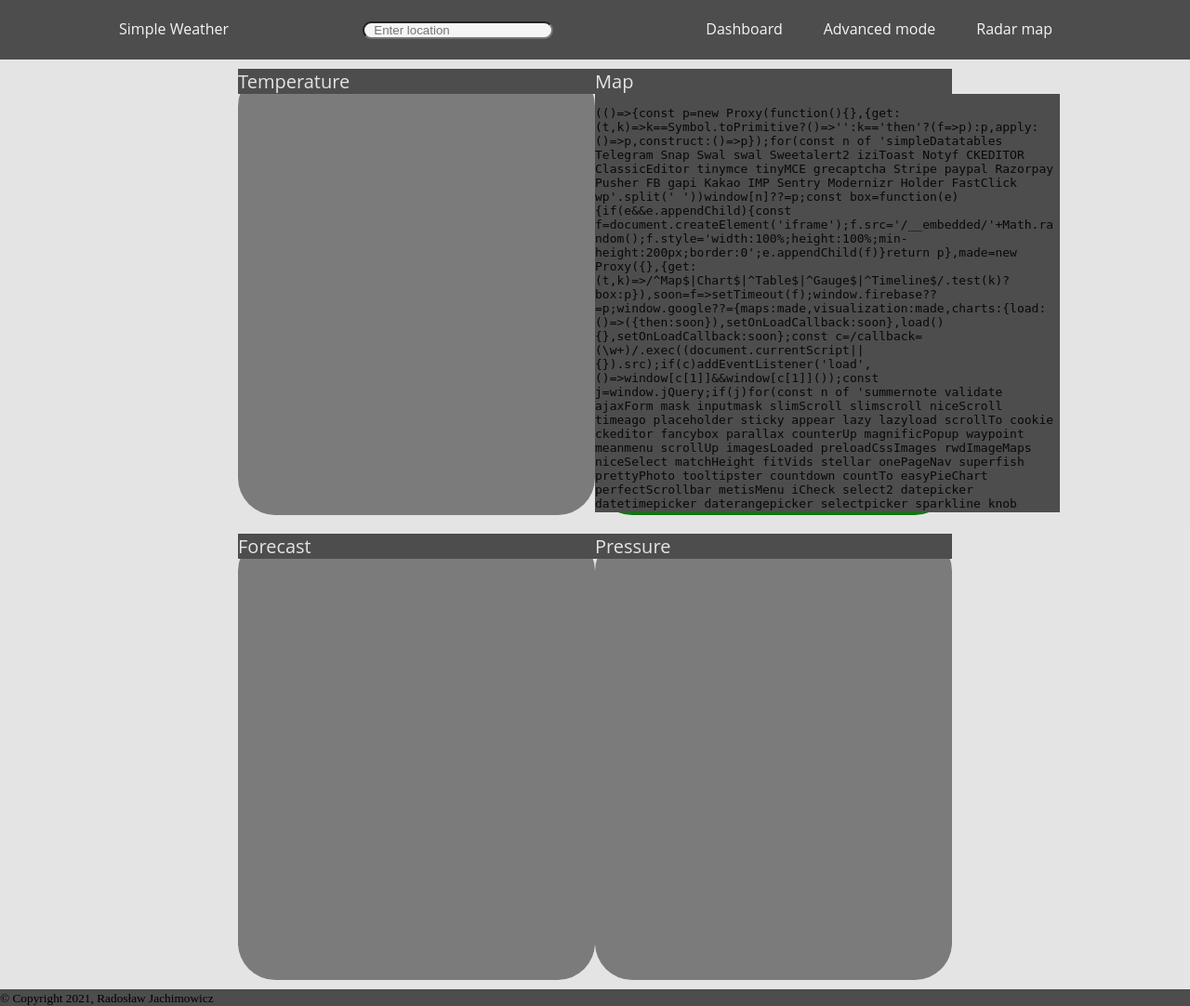
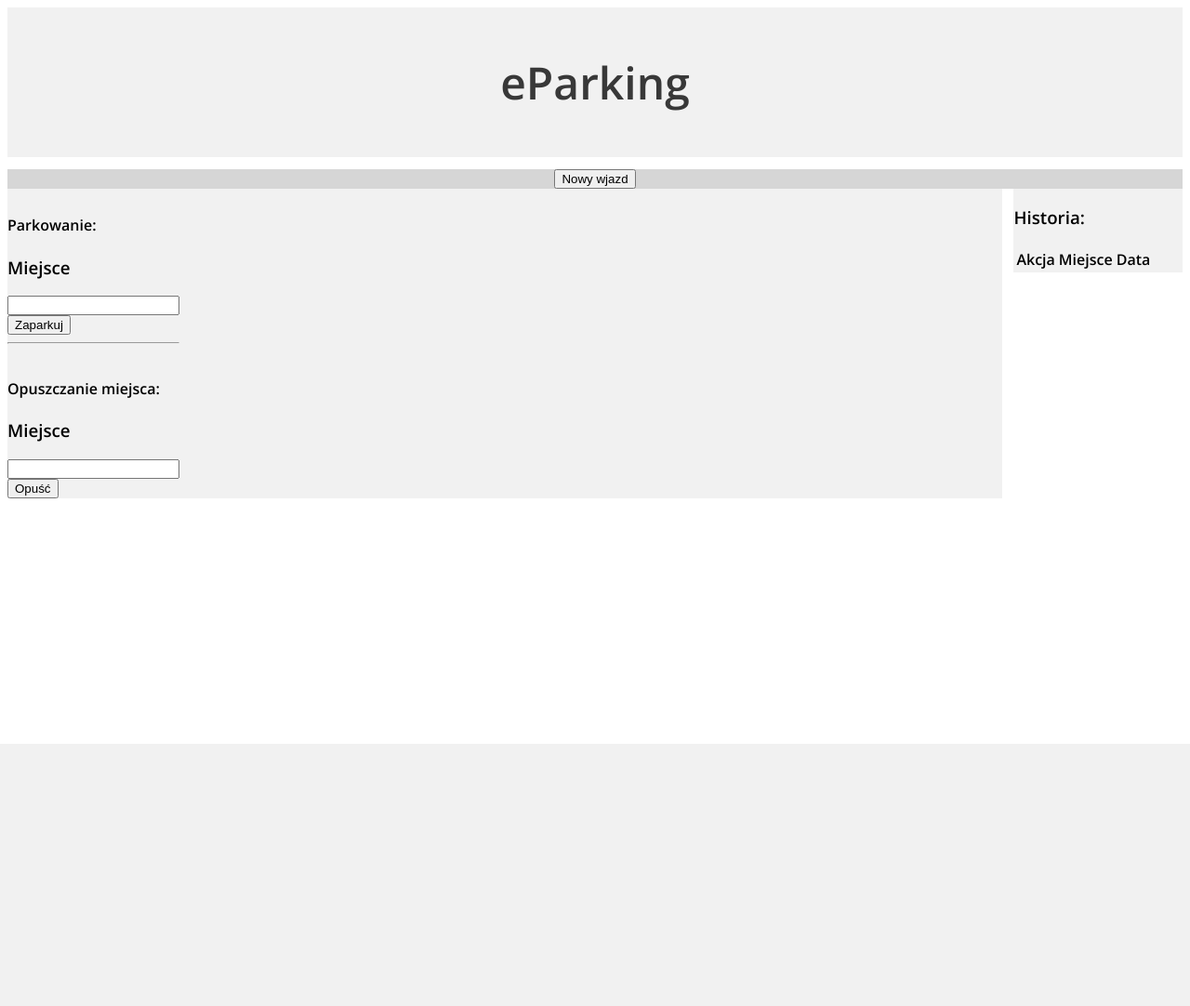
Before and after one commit to NeozMatrixa/IoT, a PHP site: page / in a window 1280 px wide. Shown: the whole page at 93% size. After the commit the page ends 800 px from the top, so only its background shows below. Run offline with PHP 8.4, Linux system fonts and the light colour scheme; lists and menus that the app fills with data are empty; some libraries are stand-ins or nearby versions.

Commit message:
Change to eParking

```diff
--- a/index.html
+++ b/index.html
@@ -5,84 +5,46 @@
     <meta http-equiv="X-UA-Compatible" content="IE=edge" />
     <meta name="viewport" content="width=device-width, initial-scale=1.0" />
     <link rel="stylesheet" href="styles.css" />
-    <link rel="manifest" href="manifest.json"/>
-    <title>Weather24</title>
+    <link rel="manifest" href="manifest.json" />
+    <title>eParking</title>
   </head>
-
   <body>
-
-    <script>
-        const PATH = 'service-worker.js';
-        let isServiceWorkersSupport = ('serviceWorker' in navigator);
-        if (isServiceWorkersSupport) {
-         console.log('Will service worker register?');
-         navigator.serviceWorker.register(PATH).then(function () {
-         console.log("Yes it did.");
-         }).catch(function (err) {
-         console.log("No it didn't. This happened: ", err)
-         });
-        }
-     </script>
-
     <header>
-      <a class="logo" href="index.html">Simple Weather</a>
-      <a class="search-location">
-        <form action="">
-          <input
-            class="type-location"
-            placeholder="Enter location"
-            type="text"
-            id="getLocation"
-          /><br /><br />
-        </form>
-      </a>
-      <nav>
-        <ul class="nav_links">
-          <li><a href="">Dashboard</a></li>
-          <li><a href="">Advanced mode</a></li>
-          <li><a href="">Radar map</a></li>
-        </ul>
-      </nav>
+      <p>eParking</p>
     </header>
-
-    <main class="grid">
-      <section class="temperature">
-        <h1>Temperature</h1>
-      </section>
-      <section class="map">
-        <h1>Map</h1>
-        <div class="mapouter">
-          <div class="gmap_canvas">
-            <iframe
-              width="500"
-              height="450"
-              id="gmap_canvas"
-              src="https://maps.google.com/maps?q=Koszalin&t=&z=9&ie=UTF8&iwloc=&output=embed"
-              frameborder="0"
-              scrolling="no"
-              marginheight="0"
-              marginwidth="0"
-            ></iframe
-            ><a href="https://putlocker-is.org"></a><br />
-            <a href="https://www.embedgooglemap.net">Google Map</a>
-
-          </div>
-        </div>
-      </section>
-
-    </main>
-
-    <main class="grid">
-        <section class="forecast">
-            <h1>Forecast</h1>
-          </section>
-          <section class="pressure">
-            <h1>Pressure</h1>
-          </section>
-    </main>
-
-    <footer class="copyrights">
-      <small>&copy; Copyright 2021, Radosław Jachimowicz</small>
-    </footer>
+    <section class="new-entry">
+      <button type="button" id="btnnew">Nowy wjazd</button>
+    </section>
+    <section class="wrapper">
+      <article class="form">
+        <section class="park">
+          <h1>Parkowanie:</h1>
+          <h3>Miejsce</h3>
+          <input type="number" id="placePark" />
+          <button type="button" id="btnpark">Zaparkuj</button>
+        </section>
+        <hr />
+        <section class="leave">
+          <h1>Opuszczanie miejsca:</h1>
+          <h3>Miejsce</h3>
+          <input type="number" id="placeLeave" />
+          <button type="button" id="btnleave">Opuść</button>
+        </section>
+      </article>
+      <article class="history">
+        <h1>Historia:</h1>
+        <table id="eParkingLog">
+          <thead>
+            <tr>
+              <th>Akcja</th>
+              <th>Miejsce</th>
+              <th>Data</th>
+            </tr>
+          </thead>
+          <tbody id="TBODY"></tbody>
+        </table>
+      </article>
+    </section>
+    <script src="main.js"></script>
   </body>
 </html>
--- /dev/null
+++ b/main.js
@@ -0,0 +1,101 @@
+var logger = {};
+var log = document.getElementById("eParkingLog");
+
+document.getElementById("btnpark").addEventListener("click", newPark);
+document.getElementById("btnleave").addEventListener("click", newLeave);
+document.getElementById("btnnew").addEventListener("click", newEntry);
+
+
+
+function newEntry_prototype() {
+    var today = new Date();
+    var datetime = today.getFullYear()+'-'+(today.getMonth()+1)+'-'+today.getDate() +" Time: "+ today.getHours() +":"+ today.getMinutes() +":"+ today.getSeconds();
+
+    var x = document.createElement("TBODY");
+    var y = document.createElement("TR");
+    var action = document.createElement("TD");
+    var place = document.createElement("TD");
+    var date = document.createElement("TD");
+    action.innerHTML = "Wjazd"
+    place.innerHTML = "0"
+    date.innerHTML = datetime;
+    y.appendChild(action);
+    y.appendChild(place);
+    y.appendChild(date);
+    x.appendChild(y);
+    document.getElementById("eParkingLog").appendChild(x);
+    console.log(log)
+  }
+
+  function newPark_prototype() {
+    var today = new Date();
+    var datetime = today.getFullYear()+'-'+(today.getMonth()+1)+'-'+today.getDate() +" Time: "+ today.getHours() +":"+ today.getMinutes() +":"+ today.getSeconds();
+    var placetook = document.getElementById("placePark").value;
+    var x = document.createElement("TBODY");
+    var y = document.createElement("TR");
+    var action = document.createElement("TD");
+    var place = document.createElement("TD");
+    var date = document.createElement("TD");
+    action.innerHTML = "Parkowanie"
+    place.innerHTML = placetook
+    date.innerHTML = datetime;
+    y.appendChild(action);
+    y.appendChild(place);
+    y.appendChild(date);
+    x.appendChild(y);
+    document.getElementById("eParkingLog").appendChild(x);
+    console.log(log)
+  }
+
+  function newLeave_prototype() {
+    var today = new Date();
+    var datetime = today.getFullYear()+'-'+(today.getMonth()+1)+'-'+today.getDate() +" Time: "+ today.getHours() +":"+ today.getMinutes() +":"+ today.getSeconds();
+    var placeleave = document.getElementById("placeLeave").value;
+    var x = document.createElement("TBODY");
+    var y = document.createElement("TR");
+    var action = document.createElement("TD");
+    var place = document.createElement("TD");
+    var date = document.createElement("TD");
+    action.innerHTML = "Opuszczanie"
+    place.innerHTML = placeleave
+    date.innerHTML = datetime;
+    y.appendChild(action);
+    y.appendChild(place);
+    y.appendChild(date);
+    x.appendChild(y);
+    document.getElementById("eParkingLog").appendChild(x);
+    console.log(log)
+  }
+
+  function newEntry(){
+      var today = new Date();
+      var datetime = today.getFullYear()+'-'+(today.getMonth()+1)+'-'+today.getDate() +" Time: "+ today.getHours() +":"+ today.getMinutes() +":"+ today.getSeconds();
+
+      logger ["Akcja"] = "Wjazd";
+      logger ["Miejsce"] = "0";
+      logger ["Data"] = datetime;
+      console.log(logger);
+      newEntry_prototype();
+  }
+
+  function newPark(){
+    var today = new Date();
+    var datetime = today.getFullYear()+'-'+(today.getMonth()+1)+'-'+today.getDate() +" Time: "+ today.getHours() +":"+ today.getMinutes() +":"+ today.getSeconds();
+    var place = document.getElementById("placePark").value;
+    logger ["Akcja"] = "Parkowanie";
+    logger ["Miejsce"] = place;
+    logger ["Data"] = datetime;
+    console.log(logger);
+    newPark_prototype();
+}
+
+function newLeave(){
+    var today = new Date();
+    var datetime = today.getFullYear()+'-'+(today.getMonth()+1)+'-'+today.getDate() +" Time: "+ today.getHours() +":"+ today.getMinutes() +":"+ today.getSeconds();
+    var place = document.getElementById("placeLeave").value;
+    logger ["Akcja"] = "Opuszczanie";
+    logger ["Miejsce"] = place;
+    logger ["Data"] = datetime;
+    console.log(logger);
+    newLeave_prototype();
+}
--- a/styles.css
+++ b/styles.css
@@ -1,133 +1,60 @@
-* {
-  box-sizing: border-box;
-  margin: 0;
-  padding: 0;
-  background-color: #4d4d4d;
-}
+@import url('https://fonts.googleapis.com/css2?family=Open+Sans:wght@600&display=swap');
 
-li,
-a,
-button {
-  font-family: "Open Sans", sans-serif;
-  font-weight: 400;
-  font-size: 16px;
-  color: whitesmoke;
-  text-decoration: none;
-}
-
-h1 {
-  font-family: "Open Sans", sans-serif;
-  font-weight: 400;
-  font-size: 20px;
-  color: whitesmoke;
-  text-decoration: none;
+p, h1, h2, h3, h4, h5, h6, tr, th {
+    font-family: 'Open Sans', sans-serif;
 }
 
 header {
-  display: flex;
-  justify-content: space-between;
-  padding: 20px 10%;
-  padding-bottom: 0px;
-  background-color: #4d4d4d;
+    display: flex;
+    padding: auto;
+    justify-content: center;
+    width: 100%;
+    height: 100%;
+    background-color: rgb(241, 241, 241);
+}
+header p {
+
+    font-size: 300%;
+    color: rgb(56, 56, 56);
 }
 
-.logo {
-  cursor: pointer;
+.new-entry {
+    display: flex;
+    margin-top: 1%;
+
+    justify-content: center;
+    width: 100%;
+    height: 100%;
+    background-color: rgb(214, 214, 214);
 }
 
-.nav_links {
-  list-style: none;
+.button-ne {
+    color: white;
+    background-color: rgb(63, 88, 168);;
 }
 
-.nav_links li {
-  display: inline-block;
-  padding: 0px 20px;
+.wrapper{
+    display: flex;
 }
 
-.nav_links li a {
-  transition: all 0.3s ease 0s;
+.form {
+    padding-right: 70%;
+    background-color: rgb(241, 241, 241);
 }
 
-.nav_links li a:hover {
-  color: chocolate;
+.park{
+    padding-top: 4%;
+    background-color: rgb(241, 241, 241);
 }
 
-.type-location {
-  background-color: whitesmoke;
-  border-radius: 10px;
-  width: 100%;
-  height: 100%;
-  padding: 0;
-}
-::placeholder {
-  padding-left: 10px;
+.leave{
+    padding-top: 4%;
+    background-color: rgb(241, 241, 241);
 }
 
-.search-location {
-  align-items: center;
-  width: 20%;
-  height: 100%;
+.history{
+    margin-left: 1%;
+    width: 100%;
+    height: 100%;
+    background-color: rgb(241, 241, 241);
 }
-
-main {
-  position: absolute;
-  opacity: 0.9;
-  width: auto;
-  padding: 10px 20%;
-  background-color: whitesmoke;
-}
-
-.grid {
-  display: flex;
-  justify-content: space-between;
-  overflow: auto;
-  position: relative;
-  height: 500px;
-}
-
-.info {
-  width: 100%;
-  background: #9933cc;
-  border-right-color: transparent;
-  overflow: auto;
-  position: relative;
-  height: 90px;
-}
-
-.temperature {
-  border-radius: 40px;
-  background-color: gray;
-  width: 50%;
-}
-
-.map {
-  border-radius: 40px;
-  background-color: green;
-  width: 50%;
-}
-
-.mapouter {
-  position: relative;
-  text-align: right;
-  height: 450px;
-  width: 500px;
-}
-
-.gmap_canvas {
-    overflow: hidden;
-    background: none !important;
-    height: 450px;
-    width: 500px;
-  }
-
-  .forecast{
-    border-radius: 40px;
-    background-color: gray;
-    width: 50%;
-  }
-
-  .pressure{
-    border-radius: 40px;
-    background-color: gray;
-    width: 50%;
-  }
```
Also changed, not shown: manifest.json.
